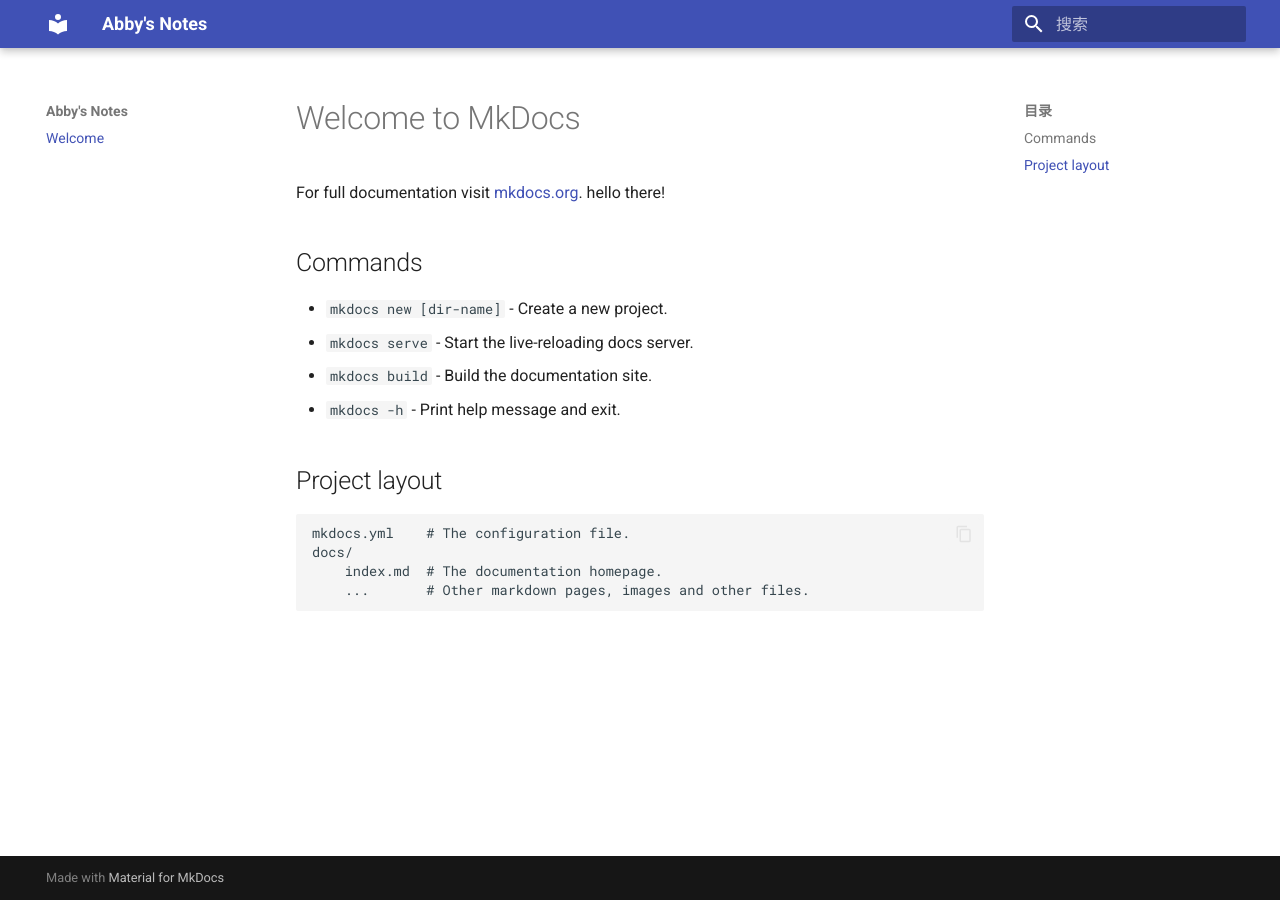
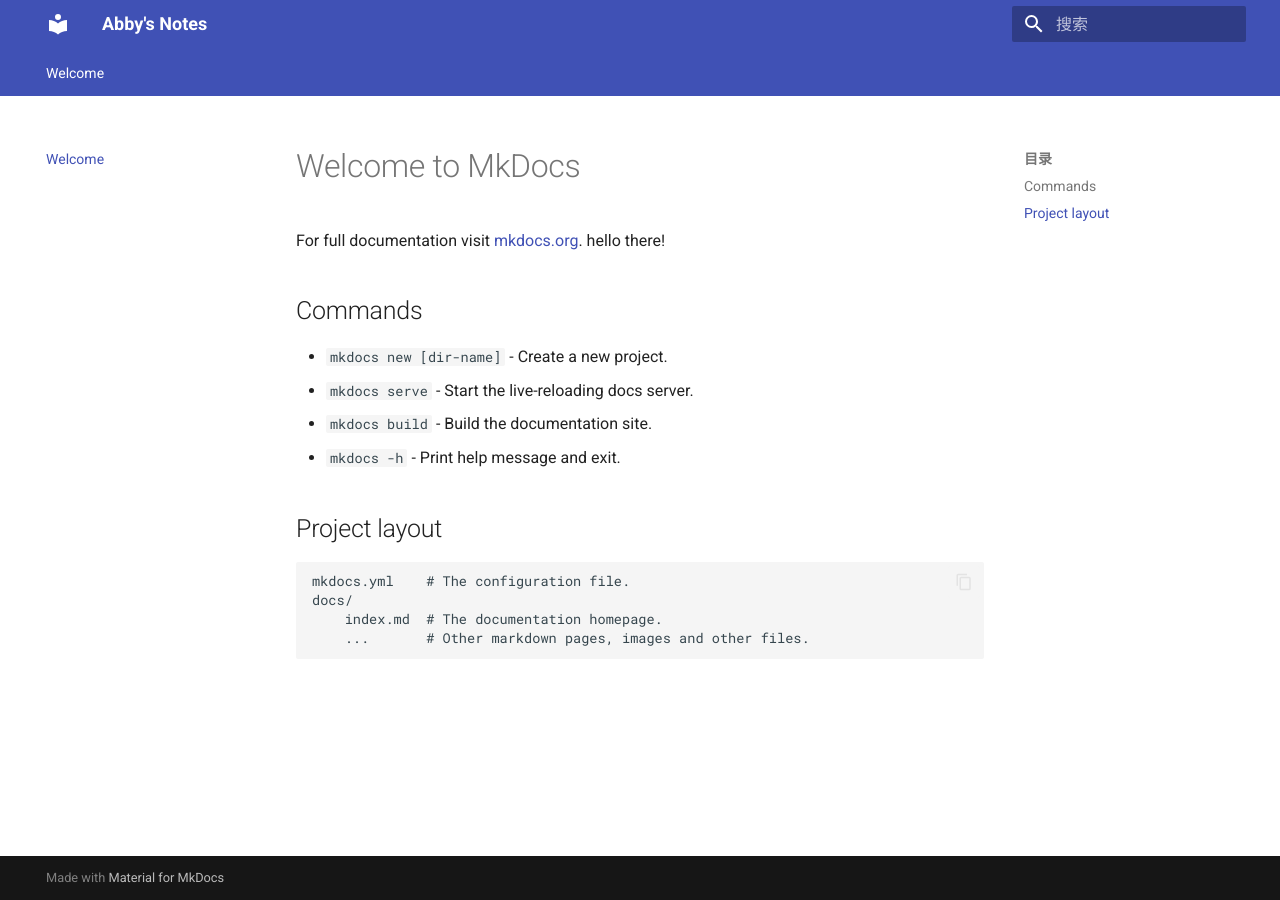
Before and after one commit to aNon1mo4-21/aNon1mo4-21.github.io, an MkDocs documentation site: the page built from docs/index.md, in a window 1280 px wide. Built offline with MkDocs 1.6.1 and Material for MkDocs 9.7.7, drawn with Linux system fonts in a browser that asks for light colours.

Commit message:
Initial commit

```diff
--- a/mkdocs.yml
+++ b/mkdocs.yml
@@ -8,9 +8,10 @@ theme:
     primary: indigo # 主题色
     accent: indigo
   features:
-    - navigation.expand  # 默认展开左侧菜单
+    - navigation.tabs # 顶部导航栏
     - search.suggest
     - search.highlight
+    - navigation.expand  # 默认展开左侧菜单
     - content.code.copy   # 代码块右上角显示复制按钮
 
 nav:
```
Also changed, not shown: site/404.html, site/index.html, site/search/search_index.json.
